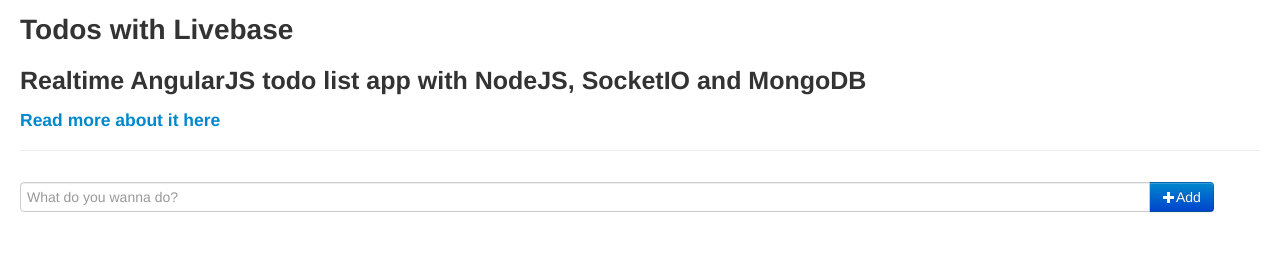
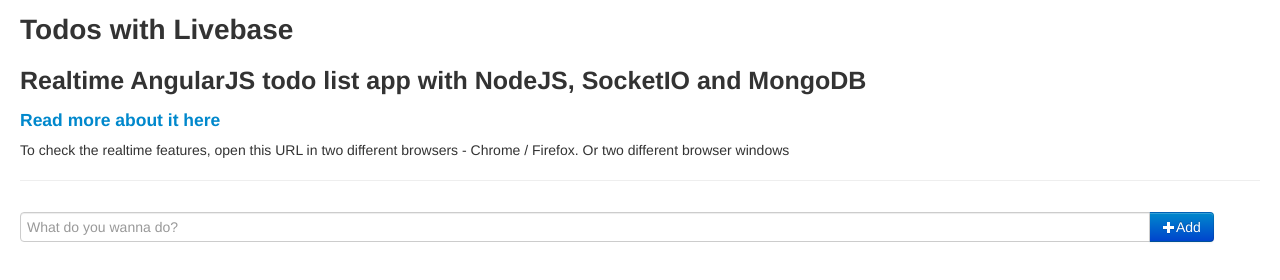
Before and after one commit to anupshinde/livebase, a website: page index.html in a window 1280 px wide. Drawn offline with Linux system fonts and the light colour scheme; no server answers.

Commit message:
Adding usage intstructions

```diff
--- a/index.html
+++ b/index.html
@@ -26,6 +26,10 @@
 	  <h2>Realtime AngularJS todo list app with NodeJS, SocketIO and MongoDB</h2>
           <h4><a href="http://www.anupshinde.com/posts/livebase-realtime-webapps-angularjs/"
                  target="_blank">Read more about it here</a></h4>
+
+<p>
+To check the realtime features, open this URL in two different browsers - Chrome / Firefox. Or two different browser windows
+</p>
 	  <hr/>
 	  <div class="row-fluid">
 		<div class="span12">
```
